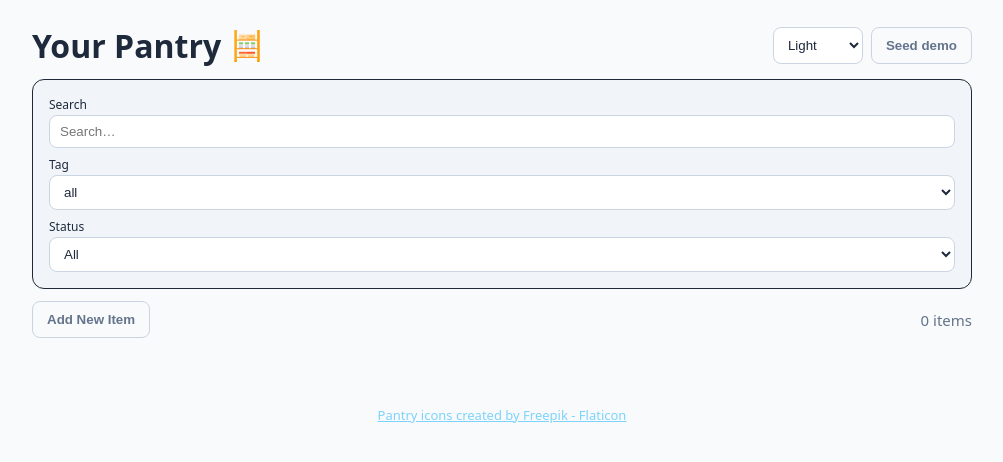
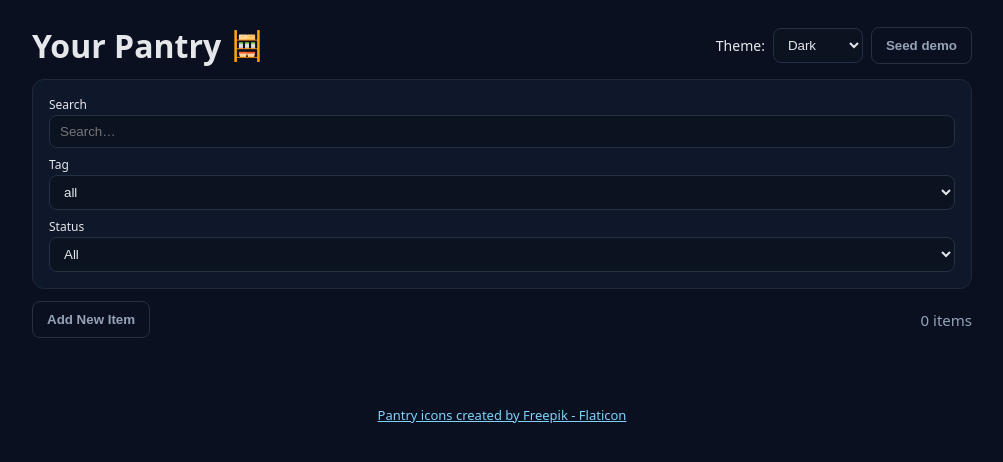
Before and after one commit to nkprasad12/pantry, a React (Vite) app: page / in a window 1280 px wide. Shown: the top 462 px of the page, without its empty margins (138-1141 px from the left). Built offline with nearby package versions, Linux system fonts and the light colour scheme.

Commit message:
Remove light theme and rename fun to light

```diff
--- a/src/App.tsx
+++ b/src/App.tsx
@@ -16,17 +16,17 @@ export function App() {
   const [theme, setThemeState] = useState(() => {
     if (typeof window !== 'undefined') {
       const stored = window.localStorage.getItem('theme');
-      if (stored === 'light' || stored === 'dark' || stored === 'fun') return stored;
-      if (window.matchMedia && window.matchMedia('(prefers-color-scheme: light)').matches)
-        return 'light';
+      if (stored === 'dark' || stored === 'fun') return stored === 'fun' ? 'light' : stored;
     }
     return 'dark';
   });
   // Wrap setTheme to persist
   const setTheme = (t: string) => {
-    setThemeState(t);
+    // If user selects 'fun', treat as 'light'
+    const mapped = t === 'fun' ? 'light' : t;
+    setThemeState(mapped);
     if (typeof window !== 'undefined') {
-      window.localStorage.setItem('theme', t);
+      window.localStorage.setItem('theme', mapped);
     }
   };
 
@@ -39,8 +39,7 @@ export function App() {
     // Also update meta theme-color for mobile
     const meta = document.querySelector('meta[name="theme-color"]');
     if (meta) {
-      if (theme === 'light') meta.setAttribute('content', '#f8fafc');
-      else if (theme === 'fun') meta.setAttribute('content', '#2a183a');
+      if (theme === 'light') meta.setAttribute('content', '#2a183a');
       else meta.setAttribute('content', '#0f766e');
     }
   }, [theme]);
@@ -170,7 +169,8 @@ export function App() {
               style={{ display: 'block' }}
             />
           </div>
-          <div className="row" style={{ gap: 8 }}>
+          <div className="row" style={{ gap: 8, alignItems: 'center' }}>
+            <span style={{ fontSize: 14 }}>Theme:</span>
             <ThemeSwitcher theme={theme} setTheme={setTheme} />
             {/* @ts-ignore */}
             {import.meta.env.DEV && (
@@ -239,7 +239,6 @@ function ThemeSwitcher({ theme, setTheme }: { theme: string; setTheme: (t: strin
     >
       <option value="dark">Dark</option>
       <option value="light">Light</option>
-      <option value="fun">Fun</option>
     </select>
   );
 }
--- a/src/theme.css
+++ b/src/theme.css
@@ -6,15 +6,6 @@
   --accent: #0ea5a6;
 }
 html[data-theme='light'] {
-  --bg: #f8fafc;
-  --panel: #f1f5f9;
-  --text: #1e293b;
-  --muted: #64748b;
-  --accent: #0ea5a6;
-  --input-bg: #fff;
-  --input-border: #cbd5e1;
-}
-html[data-theme='fun'] {
   --bg: #f6e6ff;
   --panel: #f3d9fa;
   --text: #3a255a;
@@ -25,16 +16,16 @@ html[data-theme='fun'] {
   --input-bg: #f8f0fc;
   --input-border: #c084fc;
 }
-html[data-theme='fun'] a {
+html[data-theme='light'] a {
   color: var(--accent2);
   text-decoration: underline;
 }
-html[data-theme='fun'] .pill {
+html[data-theme='light'] .pill {
   background: var(--accent2);
   color: #fff;
   border: 1px solid var(--accent3);
 }
-html[data-theme='fun'] .muted {
+html[data-theme='light'] .muted {
   color: var(--accent3);
 }
 html,
@@ -127,19 +118,11 @@ button.ghost {
   color: #bbf7d0;
 }
 html[data-theme='light'] .danger {
-  color: #dc2626;
-  font-weight: bold;
-}
-html[data-theme='light'] .success {
-  color: #059669;
-  font-weight: bold;
-}
-html[data-theme='fun'] .danger {
   color: #d72660;
   font-weight: bold;
   text-shadow: 0 1px 2px #fff6;
 }
-html[data-theme='fun'] .success {
+html[data-theme='light'] .success {
   color: #1cb698;
   font-weight: bold;
   text-shadow: 0 1px 2px #fff6;
```
